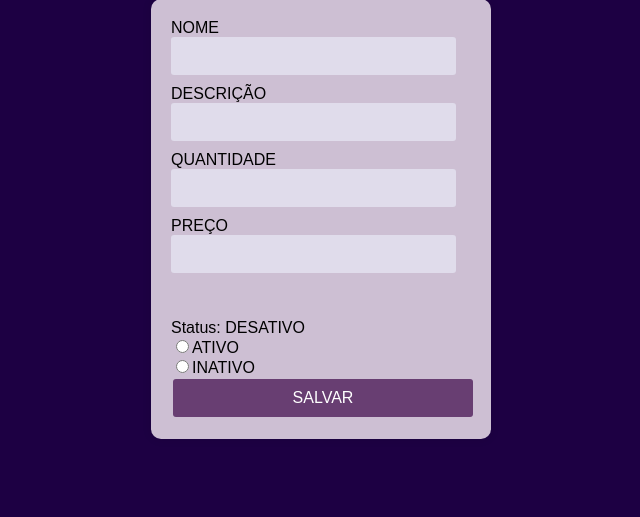
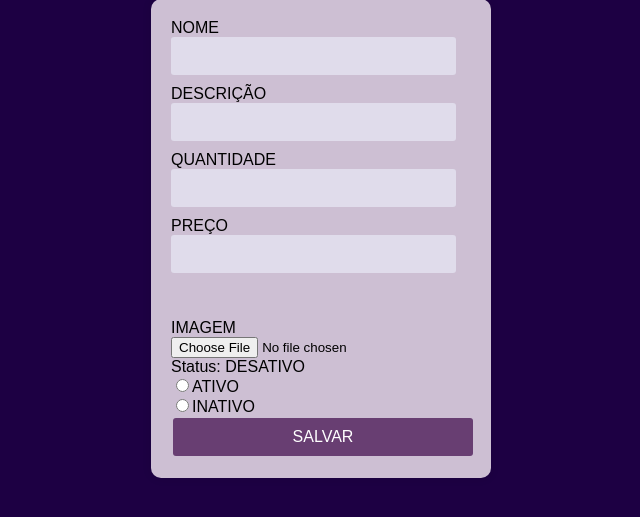
Before and after one commit to LelouchCC04/projetoti27, a PHP site: page /alteraproduto.php?id=1 in a window 1280 px wide. Shown: the part 79-596 px from the top of the page, without its empty margins (319-959 px from the left). Run offline with PHP 8.4, Linux system fonts and the light colour scheme; data that the repository does not hold is empty.

Commit message:
add imagem aos produtos

```diff
--- a/alteraproduto.php
+++ b/alteraproduto.php
@@ -11,8 +11,15 @@ if($_SERVER['REQUEST_METHOD']=='POST'){
     $preco = $_POST['preco'];
     $ativo = $_POST['ativo'];
 
+    # CRITOGRAFRA A FOTO PARA O BANCO DE DADOS
+    if(isset($_FILES['imagem']) && $_FILES['imagem']['error'] === UPLOAD_ERR_OK){
+        $imagem_temp = $_FILES['imagem']['tmp_name'];
+        $imagem = file_get_contents($imagem_temp);
+        $imagem_base64 = base64_encode($imagem);
+    }
+
     #Instrução SQL para atualização de usuario e senha
-    $sql = "UPDATE produtos SET nome='$nome', pro_descricao = '$descricao', pro_quantidade='$quantidade',pro_preco = '$preco', pro_ativo= '$ativo' WHERE pro_id ='$id'";
+    $sql = "UPDATE produtos SET nome='$nome', pro_descricao = '$descricao', pro_quantidade='$quantidade',pro_preco = '$preco', pro_ativo= '$ativo', imagem1 = '$imagem_base64' WHERE pro_id ='$id'";
     mysqli_query($link, $sql);
     header("Location: listaproduto.php");
     echo"<script>window.alert('Produto alterado com Sucesso!');</script>";
@@ -49,7 +56,7 @@ while($tbl = mysqli_fetch_array($resultado)){
 <a href="homesistema.html"><input type="button" id="menuhome" value="HOME SISTEMA"></a>
 
     <div>
-        <form action="alteraproduto.php" method="post">
+        <form action="alteraproduto.php" method="post" enctype="multipart/form-data">
             <input type="hidden" name="id" value="<?=$id?>"> <!-- coleta id ao carrega a página de forma oculta-->
             <label>NOME</label>
             <input type="text" name="nome" value="<?=$nome?>" required> <!-- Coleta o nome do produto e preenche a txtbox-->
@@ -60,7 +67,8 @@ while($tbl = mysqli_fetch_array($resultado)){
             <label>PREÇO</label>
             <input type="number" name="preco" value="<?=$preco?>" required> <!-- Coleta o preço do produto e preenche a txtbox-->
             <br></br>
-
+            <label>IMAGEM</label>
+            <input type="file" name="imagem" id="imagem" onchange="foto1()">
 
             <label>Status: <?=$check = ($ativo == 's')? "ATIVO": "DESATIVO"?></label>
             <br>
--- a/homesistema.html
+++ b/homesistema.html
@@ -15,6 +15,7 @@
     <a href="listausuario.php"><input type="button" name="menulistausuario" value="LISTA USUARIOS" style="height: 200px; width:200px"></a>
     <a href="listaproduto.php"><input type="button" name="menulistaproduto" value="LISTA PRODUTOS" style="height: 200px; width:200px"></a>
     <a href="listacliente.php"><input type="button" name="menulistacliente" value="LISTA CLIENTE" style="height: 200px; width:200px"></a>
+    <a href="loja.php"><input type="button" name="menuloja" value="LOJA" style="height: 200px; width:200px"></a>
 
 
 </body>
--- a/login.php
+++ b/login.php
@@ -62,7 +62,7 @@ if($_SERVER['REQUEST_METHOD']=="POST"){
             <p></p>
             <input type="password" id="senha" name="password" placeholder="Senha">
             <!-- abaixo está a função onclick chamando o script de javascript Il VVVVVVVVV -->
-            <img id="olinho" onclick="mostrarsenha()" src="assets/eye.svg">
+            <!-- <img id="olinho" onclick="mostrarsenha()" src="assets/eye.svg"> -->
             <p></p>
             <input type="submit" name="login" value="LOGIN">
         </form>
--- a/loja.css
+++ b/loja.css
@@ -17,16 +17,15 @@ input[type="button"], input[type="submit"] {
     text-decoration: none;
     width: 100%;
 }
-
 input:hover {
     border-top-color: #4aa6c2;
     background: #4aa6c2;
     color: #cfc017;
-    }
+}
 input:active {
     border-top-color: #224b66;
     background: #224b66;
-    }
+}
 
 form{
     background-color: rgb(205, 191, 211);
--- a/newestilo.css
+++ b/newestilo.css
@@ -7,6 +7,7 @@ body {
   }
 
   #menuhome {
+
     background-color: #907297;
     border: none;
     border-radius: 3px;
@@ -82,6 +83,8 @@ body {
 
   }
 
+
+
   #olinho {
     cursor: pointer;
     height: 20px;
```
Also changed, not shown: cadastraproduto.php (+10 -4 lines), listaproduto.php (+2 -1 lines), loja.php (+4 -3 lines).
